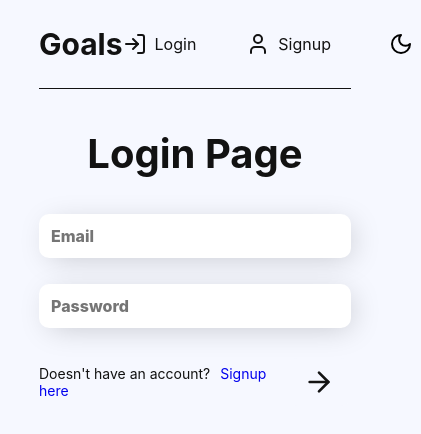
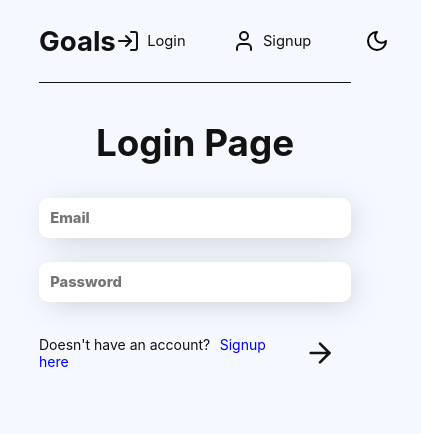
Before and after one commit to whoiscaio/goals-app, a React (Create React App) app in the folder frontend/: page /login in a window 390 px wide. Shown: the top 434 px of the page, 421 px wide, since content can reach past the window. Built offline with nearby package versions, Linux system fonts and the light colour scheme.

Commit message:
feat: mino responsivity adjustments

```diff
--- a/frontend/src/pages/styles.ts
+++ b/frontend/src/pages/styles.ts
@@ -62,7 +62,7 @@ export const LoginSignupPageContainer = styled.section`
 
     span {
       color: ${({ theme }) => theme.colors.text};
-      font-size: 1.4rem;
+      font-size: 14px;
     }
 
     a {
--- a/frontend/src/styles/GlobalStyle.ts
+++ b/frontend/src/styles/GlobalStyle.ts
@@ -10,6 +10,14 @@ export default createGlobalStyle`
 
   :root {
     font-size: 62.5%;
+
+    @media (max-width: 1200px) {
+      font-size: 60%;
+    }
+
+    @media (max-width: 800px) {
+      font-size: 57.5%;
+    }
   }
 
   html, body {
```
